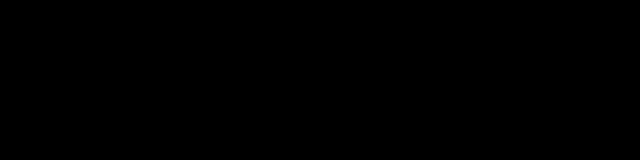
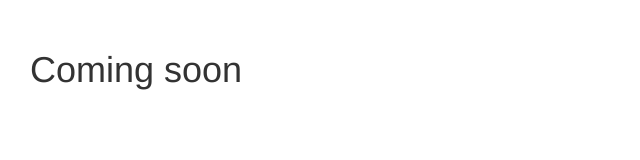
Before and after one commit to bowofolaf/bowofolaf.github.io, a plain HTML site: page index.html in a window 1280 px wide. Shown: the whole page, without its empty margins (0-640 px from the left). Drawn offline with nearby package versions, Linux system fonts and the light colour scheme; a web font is replaced by a local one.

Commit message:
added bootstrap3 and scrapped license and readme

```diff
--- /dev/null
+++ b/css/main.css
@@ -0,0 +1,11 @@
+header,
+nav,
+footer,
+main {
+    display: flex;
+}
+
+header {
+    justify-content: space-between;
+    padding: 30px;
+}
--- a/index.html
+++ b/index.html
@@ -3,42 +3,16 @@
 <head>
     <meta charset="UTF-8">
     <title>Bowofola Fadojutimi</title>
-    <style type="text/css">
-        /* cyrillic-ext */
-        @font-face {
-            font-family: 'PT Sans';
-            font-style: normal;
-            font-weight: 400;
-            src: local('PT Sans'), local('PTSans-Regular'), url(https://fonts.gstatic.com/s/ptsans/v8/fhNmDCnjccoUYyU4ZASaLVKPGs1ZzpMvnHX-7fPOuAc.woff2) format('woff2');
-            unicode-range: U+0460-052F, U+20B4, U+2DE0-2DFF, U+A640-A69F;
-        }
-        /* cyrillic */
-        @font-face {
-            font-family: 'PT Sans';
-            font-style: normal;
-            font-weight: 400;
-            src: local('PT Sans'), local('PTSans-Regular'), url(https://fonts.gstatic.com/s/ptsans/v8/BJVWev7_auVaQ__OU8Qih1KPGs1ZzpMvnHX-7fPOuAc.woff2) format('woff2');
-            unicode-range: U+0400-045F, U+0490-0491, U+04B0-04B1, U+2116;
-        }
-        /* latin-ext */
-        @font-face {
-            font-family: 'PT Sans';
-            font-style: normal;
-            font-weight: 400;
-            src: local('PT Sans'), local('PTSans-Regular'), url(https://fonts.gstatic.com/s/ptsans/v8/oysROHFTu1eTZ74Hcf8V-VKPGs1ZzpMvnHX-7fPOuAc.woff2) format('woff2');
-            unicode-range: U+0100-024F, U+1E00-1EFF, U+20A0-20AB, U+20AD-20CF, U+2C60-2C7F, U+A720-A7FF;
-        }
-        /* latin */
-        @font-face {
-            font-family: 'PT Sans';
-            font-style: normal;
-            font-weight: 400;
-            src: local('PT Sans'), local('PTSans-Regular'), url(https://fonts.gstatic.com/s/ptsans/v8/CWlc_g68BGYDSGdpJvpktgLUuEpTyoUstqEm5AMlJo4.woff2) format('woff2');
-            unicode-range: U+0000-00FF, U+0131, U+0152-0153, U+02C6, U+02DA, U+02DC, U+2000-206F, U+2074, U+20AC, U+2212, U+2215;
-        }
-    </style>
+    <link rel="stylesheet" href="https://maxcdn.bootstrapcdn.com/bootstrap/3.3.7/css/bootstrap.min.css" integrity="sha384-BVYiiSIFeK1dGmJRAkycuHAHRg32OmUcww7on3RYdg4Va+PmSTsz/K68vbdEjh4u" crossorigin="anonymous">
+    <link rel="stylesheet" href="css/main.css"/>
+
 </head>
-<body style="background: black">
-<marquee><h1 style="color: #fff; font-family: 'PT Sans'">Coming soon</h1></marquee>
+<body>
+<nav></nav>
+<header>
+    <h1>Coming soon</h1>
+</header>
+<main></main>
+<footer></footer>
 </body>
 </html>
```
Also changed, not shown: 2 other files.
